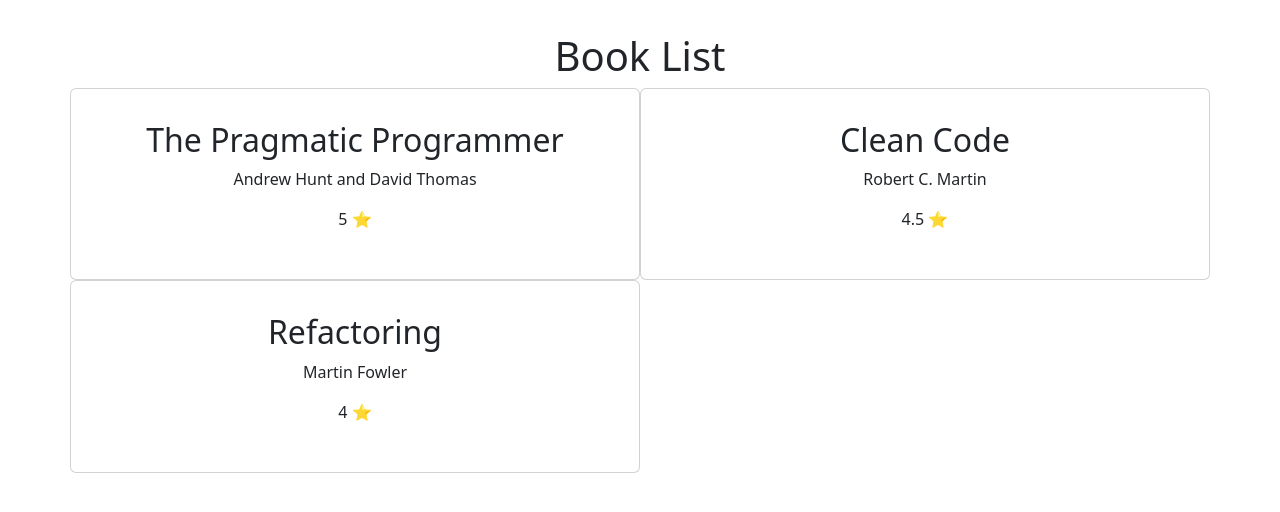
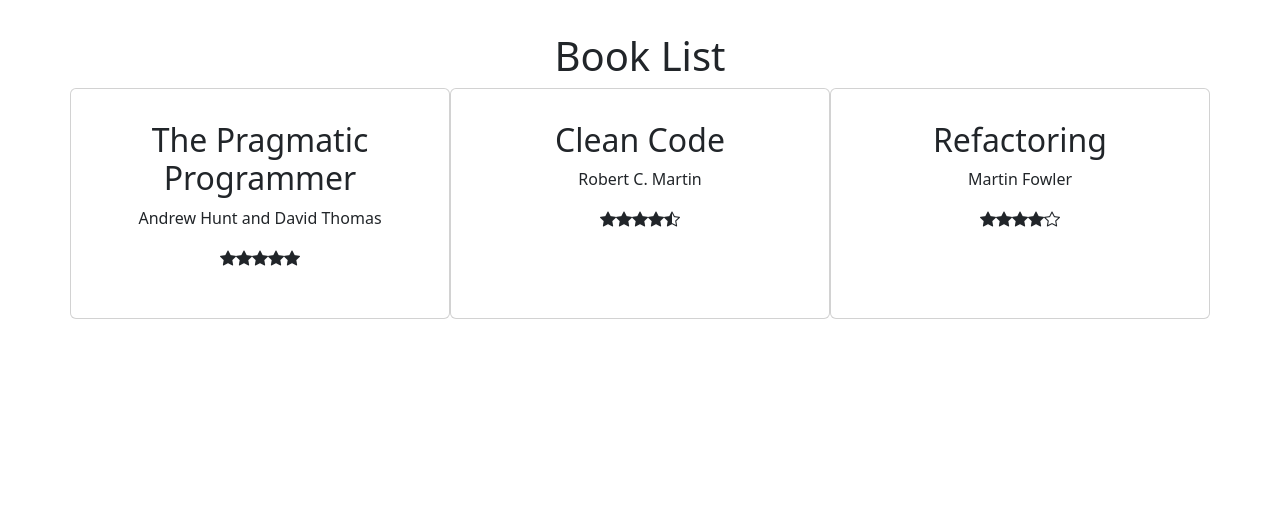
Before and after one commit to cearps/BookReview, a React (Vite) app in the folder frontend/: page / in a window 1280 px wide. Shown: the top 512 px of the page. Built offline with nearby package versions, Linux system fonts and the light colour scheme.

Commit message:
Added starrating using bootstrap icons.

```diff
--- a/frontend/package.json
+++ b/frontend/package.json
@@ -11,6 +11,7 @@
   },
   "dependencies": {
     "bootstrap": "^5.3.2",
+    "bootstrap-icons": "^1.11.3",
     "react": "^18.2.0",
     "react-dom": "^18.2.0",
     "sass": "^1.70.0"
--- a/frontend/src/components/BookList.tsx
+++ b/frontend/src/components/BookList.tsx
@@ -1,3 +1,4 @@
+import generateStarDisplay from "../utils/generateStarDisplay";
 import { Book } from "../utils/types";
 
 function BookList(books: Book[]) {
@@ -5,7 +6,7 @@ function BookList(books: Book[]) {
     <>
       <div className="row">
         {books.map((book) => (
-          <BookListEntry {...book} />
+          <BookListEntry key={book.id} {...book} />
         ))}
       </div>
     </>
@@ -15,10 +16,10 @@ function BookList(books: Book[]) {
 function BookListEntry(book: Book) {
   return (
     <>
-      <div className="col-6 card">
+      <div className="col-4 card">
         <h2>{book.title}</h2>
         <p>{book.author}</p>
-        <p>{book.rating.grade} ⭐</p>
+        <p>{generateStarDisplay(book.rating.grade)}</p>
       </div>
     </>
   );
--- a/frontend/src/main.tsx
+++ b/frontend/src/main.tsx
@@ -2,6 +2,7 @@ import React from "react";
 import ReactDOM from "react-dom/client";
 import App from "./App.tsx";
 import "./assets/Bootstrap.scss";
+import "bootstrap-icons/font/bootstrap-icons.css";
 
 ReactDOM.createRoot(document.getElementById("root")!).render(
   <React.StrictMode>
--- /dev/null
+++ b/frontend/src/utils/generateStarDisplay.tsx
@@ -0,0 +1,29 @@
+function generateStarDisplay(starCount: number) {
+  return (
+    <>
+      {fullStars(starCount) > 0 &&
+        [...Array(fullStars(starCount))].map((_, index) => (
+          <i key={index} className="bi bi-star-fill"></i>
+        ))}
+      {halfStar(starCount) === 1 && <i className="bi bi-star-half"></i>}
+      {emptyStars(starCount) > 0 &&
+        [...Array(emptyStars(starCount))].map((_, index) => (
+          <i key={index} className="bi bi-star"></i>
+        ))}
+    </>
+  );
+}
+
+function fullStars(starCount: number) {
+  return Math.floor(starCount);
+}
+
+function halfStar(starCount: number) {
+  return starCount - fullStars(starCount) >= 0.5 ? 1 : 0;
+}
+
+function emptyStars(starCount: number) {
+  return 5 - fullStars(starCount) - halfStar(starCount);
+}
+
+export default generateStarDisplay;
```
Also changed, not shown: 1 other file (tests, documents, lock files or other folders).
